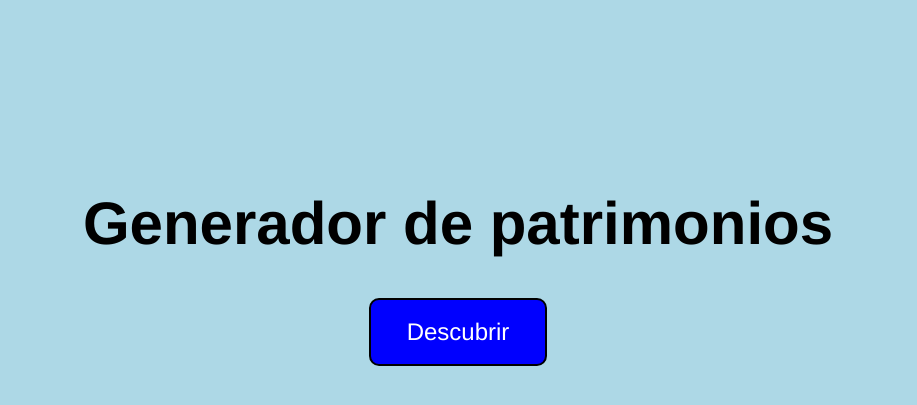
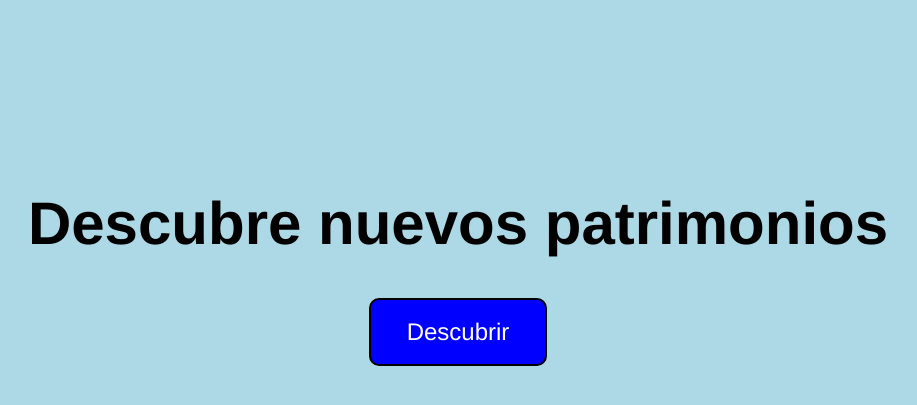
Before and after one commit to choco-gtx/grupo-13-proyecto-inicial, a Django app: page / in a window 1280 px wide. Shown: the part 143-548 px from the top of the page, without its empty margins (182-1099 px from the left). Run offline with Django 5.2, Linux system fonts and the light colour scheme.

Commit message:
Cambio de título

```diff
--- a/boton_descubrir/templates/boton_descubrir/home.html
+++ b/boton_descubrir/templates/boton_descubrir/home.html
@@ -43,7 +43,7 @@
 <body>  <!-- Todo lo que ve el usuario -->
 
     <div>  <!-- div = contenedor de elementos de la misma sección -->
-        <h1>Generador de patrimonios</h1>  <!-- Titulo en pantalla (h = heading) -->
+        <h1>Descubre nuevos patrimonios</h1>  <!-- Titulo en pantalla (h = heading) -->
 
         <a href = "{% url 'generar_lista' %}">  <!-- Crea un enlace con destino (href) con nombre "generar_lista" -->
             <button>Descubrir</button>  <!-- Crea un botón visual para el enlace -->
```
